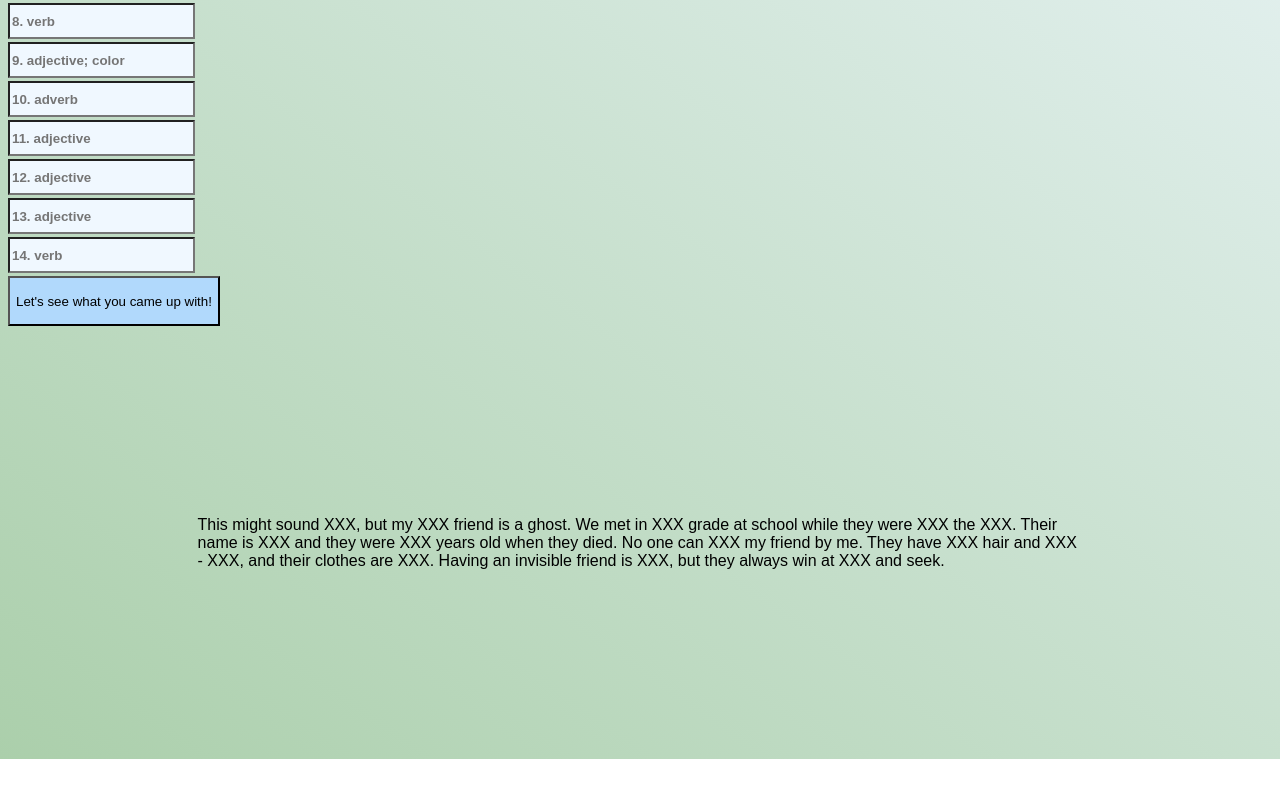
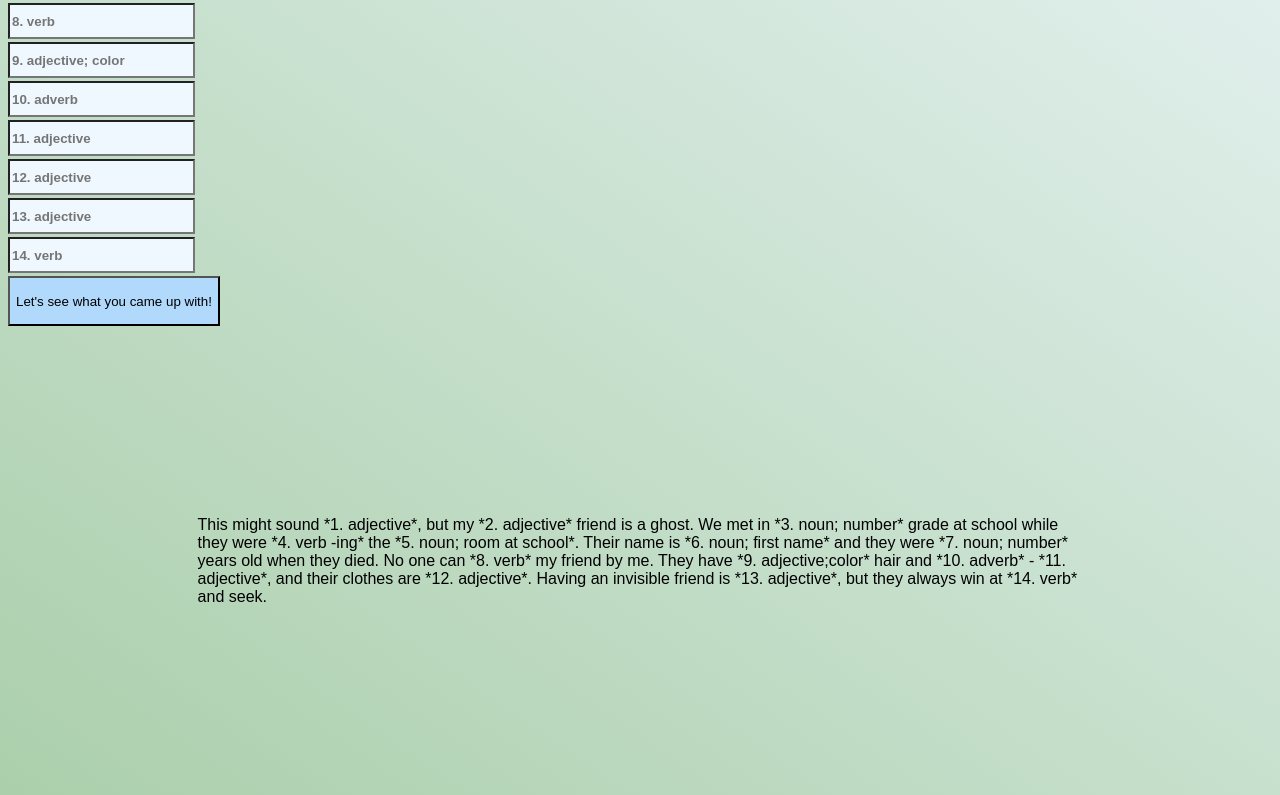
Before and after one commit to jaydonley/madLibs, a plain HTML site: page index.html in a window 1280 px wide. Shown: the part 491-1286 px from the top of the page. Before the commit the page ends 1250 px from the top, so only its background shows below. Drawn offline with Linux system fonts and the light colour scheme.

Commit message:
update 3 to madLibsProject

```diff
--- a/index.html
+++ b/index.html
@@ -98,7 +98,7 @@
     <button>Let's see what you came up with!</button class="button">
 
     <p>
-        This might sound XXX, but my XXX friend is a ghost. We met in XXX grade at school while they were XXX the XXX. Their name is XXX and they were XXX years old when they died. No one can XXX my friend by me. They have XXX hair and XXX - XXX, and their clothes are XXX. Having an invisible friend is XXX, but they always win at XXX and seek.
+        This might sound *1. adjective*, but my *2. adjective* friend is a ghost. We met in *3. noun; number* grade at school while they were *4. verb -ing* the *5. noun; room at school*. Their name is *6. noun; first name* and they were *7. noun; number* years old when they died. No one can *8. verb* my friend by me. They have *9. adjective;color* hair and *10. adverb* - *11. adjective*, and their clothes are *12. adjective*. Having an invisible friend is *13. adjective*, but they always win at *14. verb* and seek.
     </p>
 
 
```
